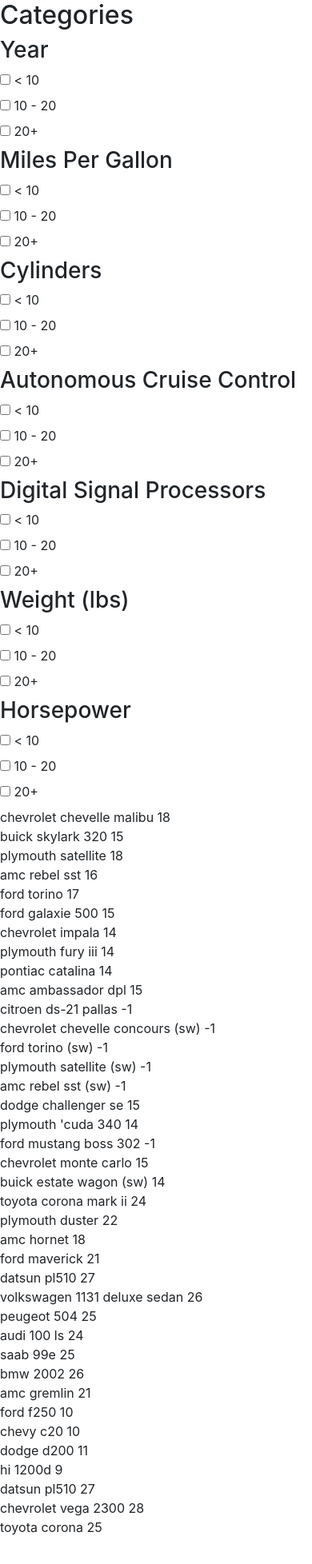
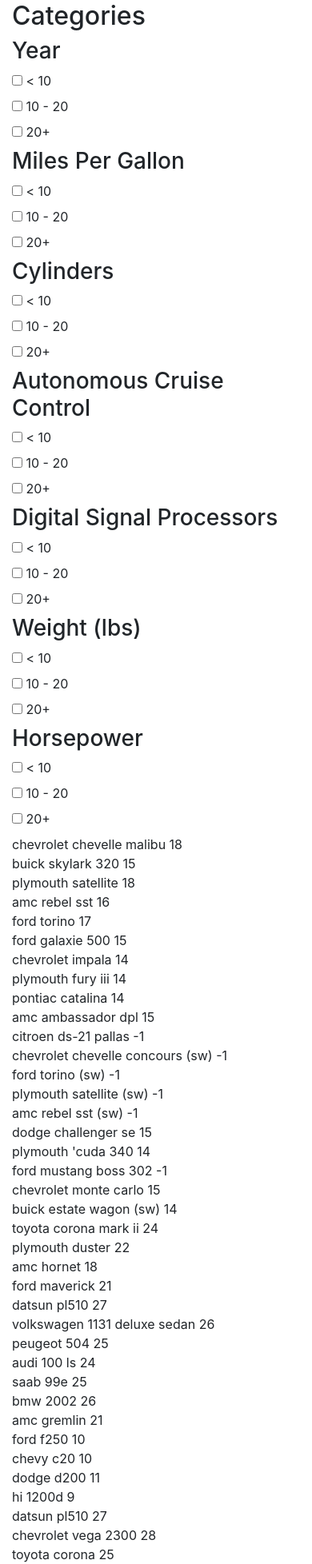
Before and after one commit to devontem/angular-filter, an Angular app: page / in a window 390 px wide. Shown: the whole page at 80% size. Before the commit the page ends 1922 px from the top, so only its background shows below. Built offline with nearby package versions, Linux system fonts and the light colour scheme.

Commit message:
added bootstrap formatting to app-root template

```diff
--- a/src/app/app.component.html
+++ b/src/app/app.component.html
@@ -1,14 +1,23 @@
-<app-filter-display></app-filter-display>
+<div class="container">
+  <div class="row">
+    <div class="offset-md-3 col-md-9">
+      <app-filter-display
+        [filters]="filters"
+        (filterUpdateEvent)="receiveMessage($event)">
+      </app-filter-display>
+    </div>
+  </div>
+  <div class="row">
+    <div class="col-md-3">
       <app-categories
         (filterUpdateEvent)="receiveMessage($event)"
         [filters]="filters">
       </app-categories>
-
-<app-filter-display
-  [filters]="filters"
-  (filterUpdateEvent)="receiveMessage($event)">
-</app-filter-display>
-
+    </div>
+    <div class="col-md-9">
       <app-items-list
         [filters]="filters">
       </app-items-list>
+    </div>
+  </div>
+</div>
```
Lines whose indentation alone changed are shown as unchanged.
